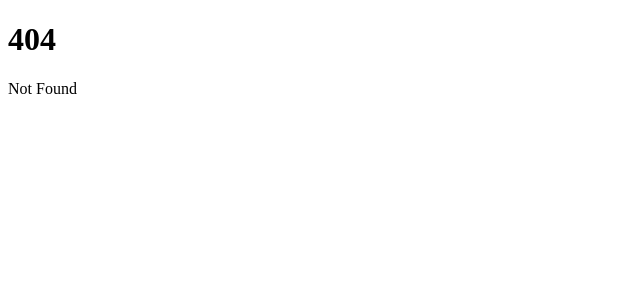
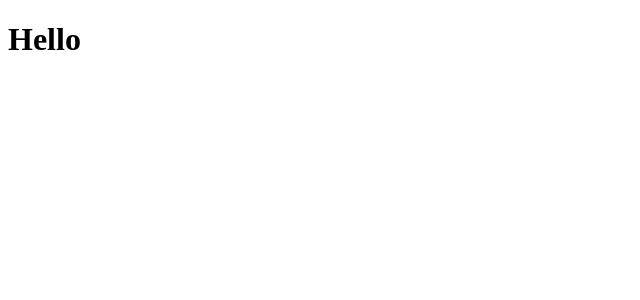
Before and after one commit to HalavicH/stalker-localization-toolbox, a SvelteKit app in the folder sltools/web_server/frontend/: page /compare-text-localizations in a window 1280 px wide. Before the commit this address had no page. Shown: the top 300 px of the page, without its empty margins (0-640 px from the left). Built offline with nearby package versions, Linux system fonts and the light colour scheme.

Commit message:
front: Add initial ctl page

```diff
--- a/sltools/web_server/frontend/src/routes/+page.svelte
+++ b/sltools/web_server/frontend/src/routes/+page.svelte
@@ -1,8 +1,23 @@
 <!-- HTML -->
-<h1>Welcome to SvelteKit</h1>
-<p>Visit <a href="https://kit.svelte.dev">kit.svelte.dev</a> to read the documentation</p>
+<h1>UI development page</h1>
+<p>Navigation:</p>
+<ul>
+    <li> <a href="/find-string-duplicates">duplicates</a></li>
+    <li> <a href="/compare-text-localizations">locale analysis</a></li>
+</ul>
 
 <!-- JS -->
 
 
 <!-- CSS -->
+<style>
+    /* General */
+    :global(body) {
+        width: 100%;
+        height: 100%;
+        margin: 0;
+        padding: 0;
+        overflow: hidden;
+        background-color: #282c34; /* Obsidian background color */
+    }
+</style>
--- /dev/null
+++ b/sltools/web_server/frontend/src/routes/compare-text-localizations/+page.svelte
@@ -0,0 +1,9 @@
+<!-- HTML -->
+<CompareTextLocalizations/>
+
+<!-- JS -->
+<script>
+import CompareTextLocalizations from "./components/CompareTextLocalizations.svelte";
+</script>
+
+<!-- CSS -->
--- /dev/null
+++ b/sltools/web_server/frontend/src/routes/compare-text-localizations/components/CompareTextLocalizations.svelte
@@ -0,0 +1 @@
+<h1>Hello</h1>
--- a/sltools/web_server/frontend/src/routes/find-string-duplicates/components/FindStringDuplicates.svelte
+++ b/sltools/web_server/frontend/src/routes/find-string-duplicates/components/FindStringDuplicates.svelte
@@ -57,12 +57,4 @@
 
 <!-- CSS -->
 <style>
-    body {
-        width: 100%;
-        height: 100%;
-        margin: 0;
-        padding: 0;
-        overflow: hidden;
-        background-color: #282c34; /* Obsidian background color */
-    }
 </style>
```
